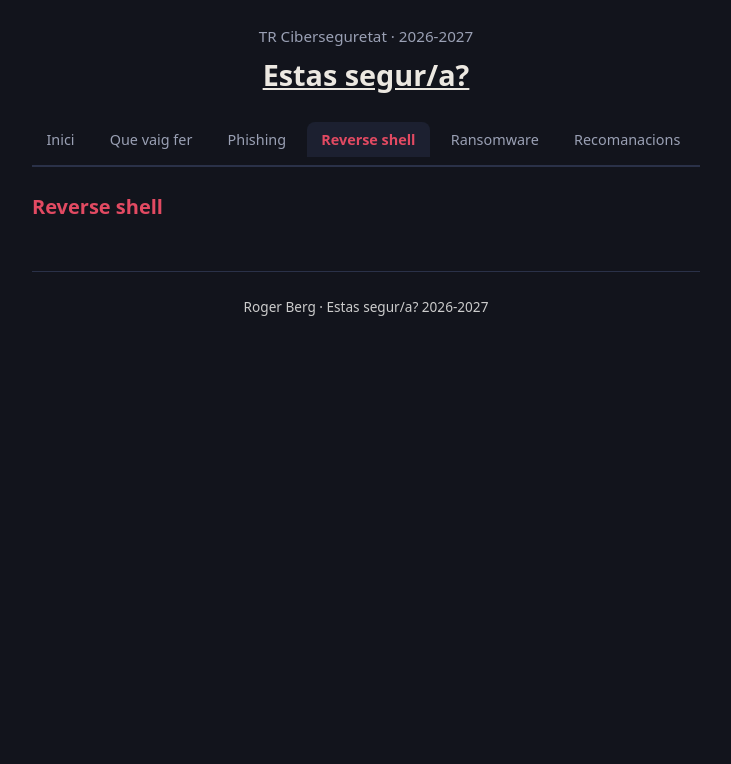
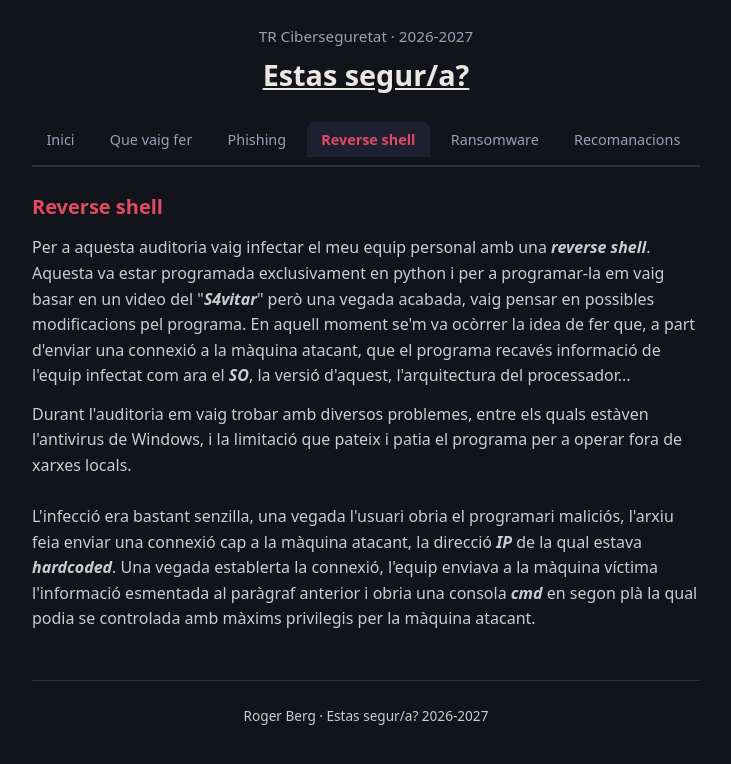
Before and after one commit to RBS66-09/webTR_Ciberseguretat_Roger, a plain HTML site: page index.html in a window 1280 px wide. Both pictures are taken after a click on the button "Reverse shell". Shown: the whole page, without its empty margins (274-1005 px from the left). Drawn offline with Linux system fonts and the light colour scheme.

Commit message:
Update index.html

```diff
--- a/index.html
+++ b/index.html
@@ -49,6 +49,10 @@
 
     <section id="rev" class="panel">
       <h2>Reverse shell</h2>
+      <p>Per a aquesta auditoria vaig infectar el meu equip personal amb una <b><i>reverse shell</i></b>. Aquesta va estar programada exclusivament en python i per a programar-la em vaig basar en un video del "<b><i>S4vitar</i></b>" però una vegada acabada, vaig pensar en possibles modificacions pel programa. En aquell moment se'm va ocòrrer la idea de fer que, a part d'enviar una connexió a la màquina atacant, que el programa recavés informació de l'equip infectat com ara el <b><i>SO</i></b>, la versió d'aquest, l'arquitectura del processador...</p>
+      <p>Durant l'auditoria em vaig trobar amb diversos problemes, entre els quals estàven l'antivirus de Windows, i la limitació que pateix i patia el programa per a operar fora de xarxes locals.</p>
+      <br>
+      <p>L'infecció era bastant senzilla, una vegada l'usuari obria el programari maliciós, l'arxiu feia enviar una connexió cap a la màquina atacant, la direcció <b><i>IP</i></b> de la qual estava <b><i>hardcoded</i></b>. Una vegada establerta la connexió, l'equip enviava a la màquina víctima l'informació esmentada al paràgraf anterior i obria una consola <b><i>cmd</i></b> en segon plà la qual podia se controlada amb màxims privilegis per la màquina atacant.</p>
     </section>
 
     <section id="ransom" class="panel">
```
